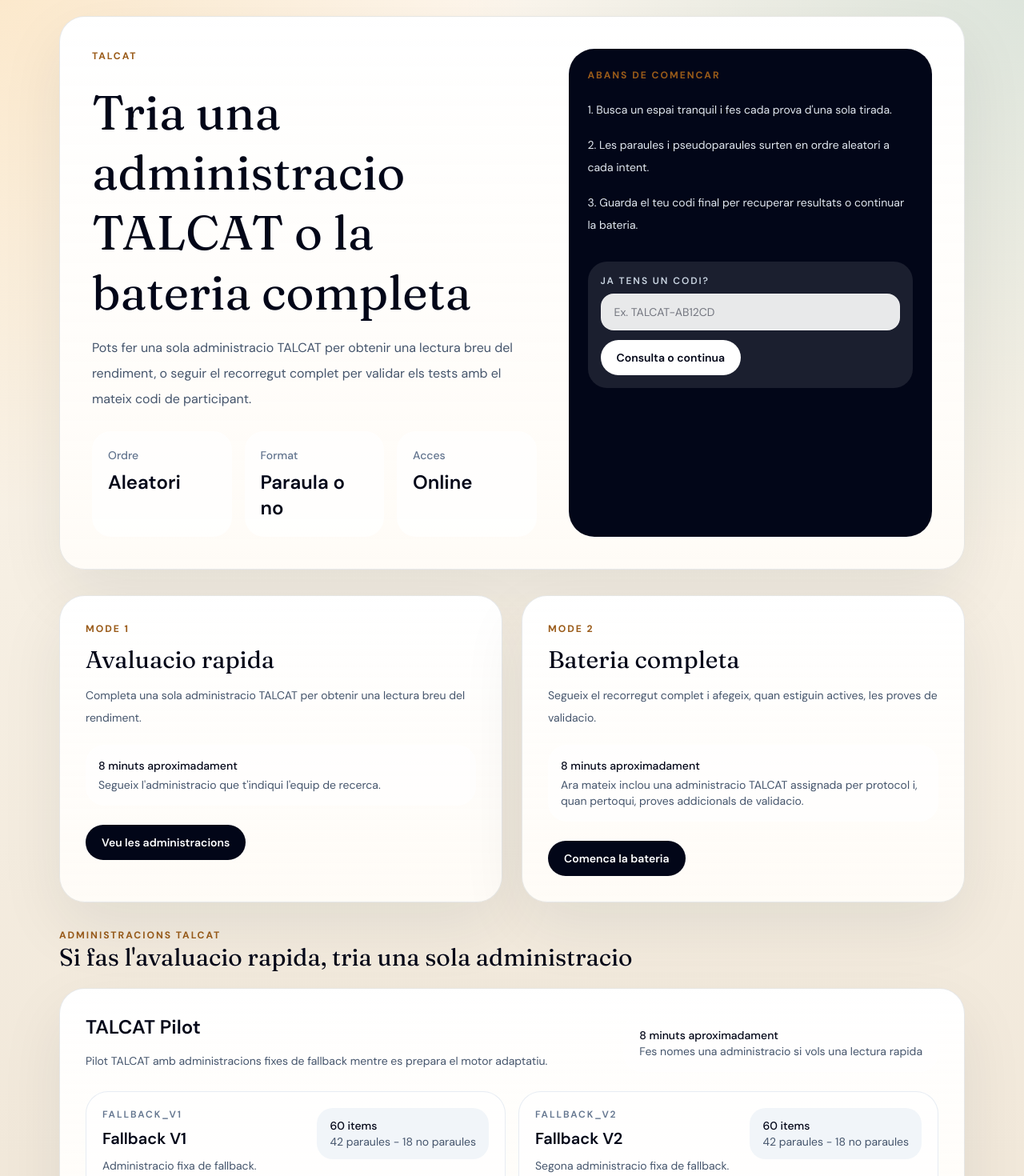
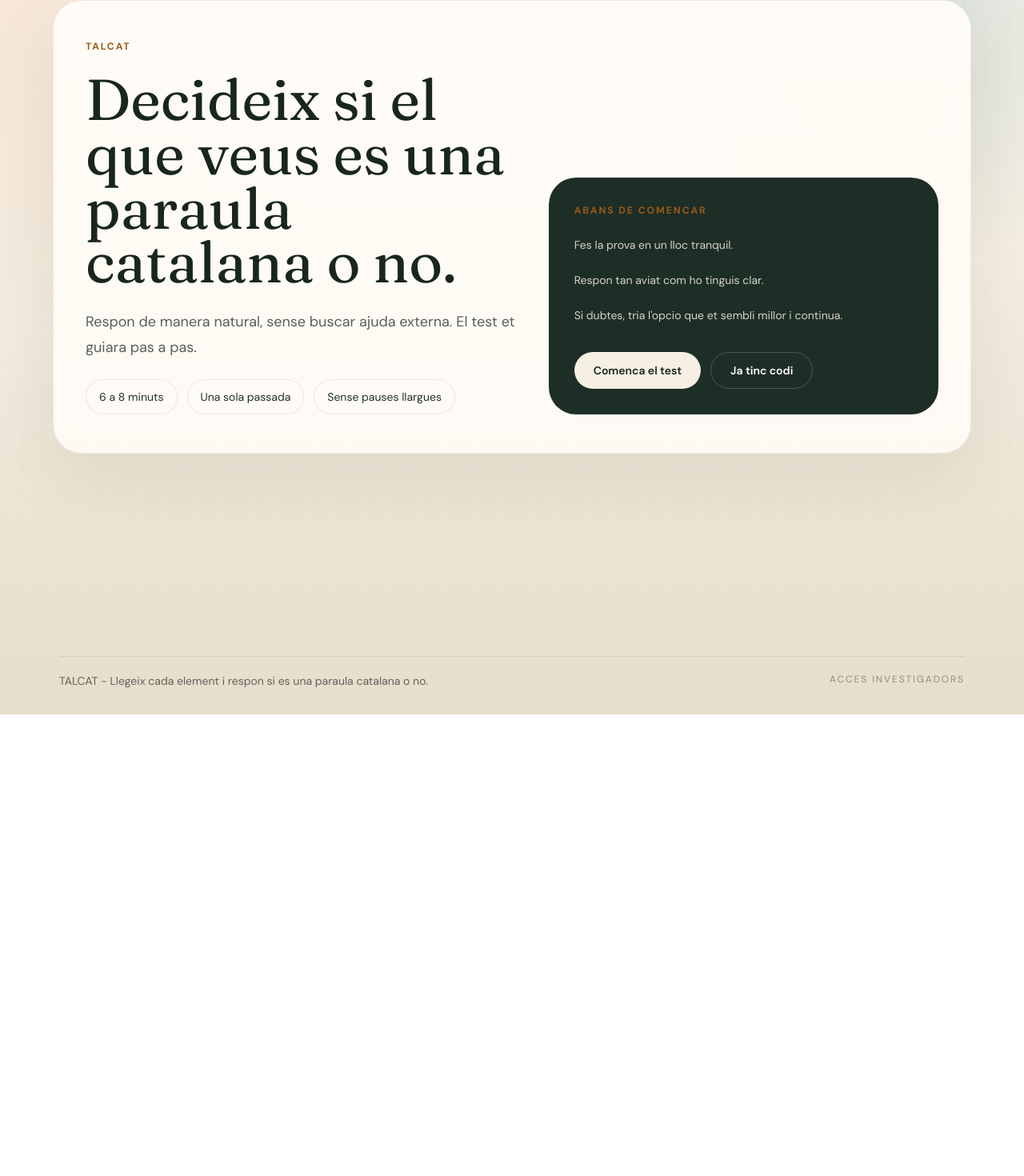
Before and after one commit to nimchimsky/TALCAT, a Next.js app: page / in a window 1280 px wide. Shown: the part 20-1490 px from the top of the page at 80% size. After the commit the page ends 913 px from the top, so only its background shows below. Built offline with nearby package versions, Linux system fonts and the light colour scheme; no server answers; the database is empty.

Commit message:
Redesign public TALCAT adaptive flow

```diff
--- a/src/app/globals.css
+++ b/src/app/globals.css
@@ -1,11 +1,11 @@
 @import "tailwindcss";
 
 :root {
-  --background: #f6efe3;
-  --foreground: #112033;
-  --surface: rgba(255, 251, 245, 0.84);
-  --surface-strong: rgba(255, 255, 255, 0.96);
-  --border: rgba(17, 32, 51, 0.1);
+  --background: #f3ecdf;
+  --foreground: #14231d;
+  --surface: rgba(252, 248, 241, 0.84);
+  --surface-strong: rgba(255, 252, 247, 0.96);
+  --border: rgba(20, 35, 29, 0.12);
 }
 
 @theme inline {
@@ -25,9 +25,9 @@
 
 body {
   background:
-    radial-gradient(circle at top left, rgba(244, 193, 113, 0.28), transparent 30%),
-    radial-gradient(circle at top right, rgba(64, 140, 132, 0.18), transparent 32%),
-    linear-gradient(180deg, #fff8ef 0%, #f6efe3 42%, #efe5d6 100%);
+    radial-gradient(circle at top left, rgba(220, 139, 71, 0.22), transparent 28%),
+    radial-gradient(circle at 85% 0%, rgba(31, 99, 85, 0.18), transparent 26%),
+    linear-gradient(180deg, #fbf7f0 0%, #f3ecdf 42%, #e7ddcb 100%);
   color: var(--foreground);
   font-family: var(--font-dm-sans), sans-serif;
   min-height: 100vh;
@@ -60,3 +60,74 @@
 .font-display {
   font-family: var(--font-fraunces), serif;
 }
+
+.public-shell {
+  position: relative;
+  min-height: 100vh;
+}
+
+.public-shell::before {
+  content: "";
+  pointer-events: none;
+  position: fixed;
+  inset: 0;
+  background:
+    linear-gradient(135deg, rgba(255, 255, 255, 0.35), transparent 32%),
+    repeating-linear-gradient(
+      90deg,
+      rgba(20, 35, 29, 0.02) 0,
+      rgba(20, 35, 29, 0.02) 1px,
+      transparent 1px,
+      transparent 14px
+    );
+  opacity: 0.7;
+}
+
+.public-frame {
+  position: relative;
+  z-index: 1;
+  margin: 0 auto;
+  width: 100%;
+  max-width: 1180px;
+  padding: 1.25rem 1rem 3rem;
+}
+
+.public-panel {
+  border: 1px solid rgba(20, 35, 29, 0.08);
+  border-radius: 36px;
+  background:
+    linear-gradient(180deg, rgba(255, 250, 244, 0.92), rgba(253, 249, 242, 0.76)),
+    rgba(255, 255, 255, 0.8);
+  box-shadow:
+    0 32px 90px rgba(42, 34, 22, 0.08),
+    inset 0 1px 0 rgba(255, 255, 255, 0.85);
+  backdrop-filter: blur(16px);
+}
+
+.instruction-chip {
+  border: 1px solid rgba(20, 35, 29, 0.08);
+  border-radius: 999px;
+  background: rgba(255, 251, 247, 0.92);
+  padding: 0.7rem 1rem;
+}
+
+.answer-button {
+  border-radius: 30px;
+  border: 1px solid rgba(20, 35, 29, 0.12);
+  padding: 1.25rem 1.4rem;
+  text-align: left;
+  transition:
+    transform 140ms ease,
+    border-color 140ms ease,
+    background-color 140ms ease,
+    box-shadow 140ms ease;
+}
+
+.answer-button:hover {
+  transform: translateY(-1px);
+}
+
+.answer-button:focus-visible {
+  outline: 2px solid rgba(20, 35, 29, 0.4);
+  outline-offset: 2px;
+}
--- a/src/app/page.tsx
+++ b/src/app/page.tsx
@@ -1,185 +1,56 @@
 import Link from "next/link";
-
-import { getPublicHomeData } from "@/lib/public-data";
 
 export const dynamic = "force-dynamic";
 
 export default async function HomePage() {
-  const data = await getPublicHomeData();
+  return (
+    <div className="public-shell">
+      <div className="public-frame">
+        <section className="public-panel overflow-hidden px-6 py-8 sm:px-10 sm:py-12">
+          <div className="grid gap-10 lg:grid-cols-[1.05fr_0.95fr] lg:items-end">
+            <div className="space-y-6">
+              <p className="eyebrow">TALCAT</p>
+              <h1 className="max-w-3xl font-display text-5xl leading-[0.94] text-[#18261e] sm:text-6xl lg:text-7xl">
+                Decideix si el que veus es una paraula catalana o no.
+              </h1>
+              <p className="max-w-xl text-base leading-8 text-[#55605a] sm:text-lg">
+                Respon de manera natural, sense buscar ajuda externa. El test et
+                guiara pas a pas.
+              </p>
 
-  return (
-    <div className="mx-auto w-full max-w-[1180px] px-4 py-6 sm:px-6 sm:py-10">
-      <section className="card-surface overflow-hidden p-6 sm:p-8 lg:p-10">
-        <div className="grid gap-10 lg:grid-cols-[1.1fr_0.9fr]">
-          <div className="space-y-6">
-            <p className="eyebrow">TALCAT</p>
-            <div className="space-y-4">
-              <h1 className="font-display text-5xl leading-tight text-slate-950 sm:text-6xl">
-                Tria una administracio TALCAT o la bateria completa
-              </h1>
-              <p className="max-w-2xl text-base leading-8 text-slate-600">
-                Pots fer una sola administracio TALCAT per obtenir una lectura
-                breu del rendiment, o seguir el recorregut complet per validar
-                els tests amb el mateix codi de participant.
-              </p>
+              <div className="flex flex-wrap gap-3 text-sm text-[#22332a]">
+                <div className="instruction-chip">6 a 8 minuts</div>
+                <div className="instruction-chip">Una sola passada</div>
+                <div className="instruction-chip">Sense pauses llargues</div>
+              </div>
             </div>
 
-            <div className="grid gap-4 sm:grid-cols-3">
-              <div className="rounded-[24px] bg-white/75 p-5">
-                <p className="text-sm font-medium text-slate-500">Ordre</p>
-                <p className="mt-2 text-2xl font-semibold text-slate-950">
-                  Aleatori
-                </p>
+            <div className="rounded-[34px] bg-[#1d2e26] p-6 text-[#f7f3ec] sm:p-8">
+              <p className="eyebrow text-[#e8b06a]">Abans de comencar</p>
+              <div className="mt-5 space-y-4 text-sm leading-7 text-[#d7d3cb]">
+                <p>Fes la prova en un lloc tranquil.</p>
+                <p>Respon tan aviat com ho tinguis clar.</p>
+                <p>Si dubtes, tria l&apos;opcio que et sembli millor i continua.</p>
               </div>
-              <div className="rounded-[24px] bg-white/75 p-5">
-                <p className="text-sm font-medium text-slate-500">Format</p>
-                <p className="mt-2 text-2xl font-semibold text-slate-950">
-                  Paraula o no
-                </p>
-              </div>
-              <div className="rounded-[24px] bg-white/75 p-5">
-                <p className="text-sm font-medium text-slate-500">Acces</p>
-                <p className="mt-2 text-2xl font-semibold text-slate-950">
-                  Online
-                </p>
+
+              <div className="mt-8 flex flex-col gap-3 sm:flex-row">
+                <Link
+                  href="/itineraris/completa"
+                  className="inline-flex items-center justify-center rounded-full bg-[#f6efe4] px-6 py-3 text-sm font-semibold text-[#18261e] transition hover:bg-white"
+                >
+                  Comenca el test
+                </Link>
+                <Link
+                  href="/resultats"
+                  className="inline-flex items-center justify-center rounded-full border border-white/20 px-6 py-3 text-sm font-semibold text-white transition hover:bg-white/8"
+                >
+                  Ja tinc codi
+                </Link>
               </div>
             </div>
           </div>
-
-          <div className="rounded-[32px] bg-slate-950 p-6 text-white">
-            <p className="eyebrow text-amber-300">Abans de comencar</p>
-            <div className="mt-5 space-y-4 text-sm leading-7 text-slate-200">
-              <p>1. Busca un espai tranquil i fes cada prova d&apos;una sola tirada.</p>
-              <p>2. Les paraules i pseudoparaules surten en ordre aleatori a cada intent.</p>
-              <p>3. Guarda el teu codi final per recuperar resultats o continuar la bateria.</p>
-            </div>
-
-            <form
-              action="/resultats"
-              method="get"
-              className="mt-8 rounded-[24px] bg-white/10 p-4"
-            >
-              <label
-                htmlFor="codi"
-                className="mb-2 block text-xs font-semibold uppercase tracking-[0.16em] text-slate-300"
-              >
-                Ja tens un codi?
-              </label>
-              <input
-                id="codi"
-                name="codi"
-                placeholder="Ex. TALCAT-AB12CD"
-                className="w-full rounded-2xl border border-white/15 bg-white/90 px-4 py-3 text-sm text-slate-950 outline-none ring-0"
-              />
-              <button
-                type="submit"
-                className="mt-3 rounded-full bg-white px-5 py-3 text-sm font-semibold text-slate-950 transition hover:bg-slate-100"
-              >
-                Consulta o continua
-              </button>
-            </form>
-          </div>
-        </div>
-      </section>
-
-      <section className="mt-8 grid gap-6 lg:grid-cols-2">
-        {data.journeys.map((journey) => (
-          <article key={journey.id} className="card-surface p-6 sm:p-8">
-            <p className="eyebrow">{journey.id === "quick" ? "Mode 1" : "Mode 2"}</p>
-            <h2 className="mt-3 font-display text-3xl text-slate-950">
-              {journey.title}
-            </h2>
-            <p className="mt-3 text-sm leading-7 text-slate-600">
-              {journey.description}
-            </p>
-            <div className="mt-5 rounded-[24px] bg-white/75 p-4 text-sm text-slate-600">
-              <p className="font-medium text-slate-950">
-                {journey.estimatedMinutes} minuts aproximadament
-              </p>
-              <p className="mt-1">{journey.note}</p>
-            </div>
-            <Link
-              href={journey.href}
-              className="mt-6 inline-flex rounded-full bg-slate-950 px-5 py-3 text-sm font-semibold text-white transition hover:bg-slate-800"
-            >
-              {journey.ctaLabel}
-            </Link>
-          </article>
-        ))}
-      </section>
-
-      <section id="versions-talcat" className="mt-8">
-        <div className="mb-5 flex items-end justify-between gap-4">
-          <div>
-            <p className="eyebrow">Administracions TALCAT</p>
-            <h2 className="font-display text-3xl text-slate-950">
-              Si fas l&apos;avaluacio rapida, tria una sola administracio
-            </h2>
-          </div>
-        </div>
-
-        <div className="grid gap-6">
-          {data.tests.map((test) => (
-            <article key={test.id} className="card-surface p-6 sm:p-8">
-              <div className="flex flex-col gap-6 lg:flex-row lg:items-start lg:justify-between">
-                <div className="max-w-2xl space-y-3">
-                  <h3 className="text-2xl font-semibold text-slate-950">
-                    {test.name}
-                  </h3>
-                  <p className="text-sm leading-7 text-slate-600">
-                    {test.description}
-                  </p>
-                </div>
-                <div className="rounded-[24px] bg-white/75 px-5 py-4 text-sm text-slate-600">
-                  <p className="font-medium text-slate-950">
-                    {test.estimatedMinutes} minuts aproximadament
-                  </p>
-                  <p>Fes nomes una administracio si vols una lectura rapida</p>
-                </div>
-              </div>
-
-              <div className="mt-6 grid gap-4 lg:grid-cols-2">
-                {test.forms.map((form) => (
-                  <div
-                    key={form.code}
-                    className="rounded-[28px] border border-slate-200/80 bg-white/75 p-5"
-                  >
-                    <div className="flex flex-col gap-4 sm:flex-row sm:items-start sm:justify-between">
-                      <div>
-                        <p className="text-xs font-semibold uppercase tracking-[0.16em] text-slate-500">
-                          {form.code}
-                        </p>
-                        <h4 className="mt-2 text-xl font-semibold text-slate-950">
-                          {form.label}
-                        </h4>
-                        <p className="mt-2 text-sm leading-6 text-slate-600">
-                          {form.description}
-                        </p>
-                      </div>
-                      <div className="rounded-[20px] bg-slate-100 px-4 py-3 text-sm text-slate-600">
-                        <p className="font-medium text-slate-950">
-                          {form.itemCount} items
-                        </p>
-                        <p>
-                          {form.wordCount} paraules - {form.pseudowordCount} no
-                          paraules
-                        </p>
-                      </div>
-                    </div>
-
-                    <Link
-                      href={`/proves/${form.code}`}
-                      className="mt-5 inline-flex rounded-full bg-slate-950 px-5 py-3 text-sm font-semibold text-white transition hover:bg-slate-800"
-                    >
-                      Fes aquesta administracio
-                    </Link>
-                  </div>
-                ))}
-              </div>
-            </article>
-          ))}
-        </div>
-      </section>
+        </section>
+      </div>
     </div>
   );
 }
--- a/src/components/public-footer.tsx
+++ b/src/components/public-footer.tsx
@@ -2,12 +2,12 @@
 
 export function PublicFooter() {
   return (
-    <footer className="mx-auto mt-16 w-full max-w-[1180px] px-4 pb-8 sm:px-6">
-      <div className="flex flex-col gap-4 border-t border-slate-300/70 pt-5 text-sm text-slate-500 sm:flex-row sm:items-center sm:justify-between">
-        <p>TALCAT - Prova online de reconeixement lexical en catala per a recerca.</p>
+    <footer className="mx-auto mt-10 w-full max-w-[1180px] px-4 pb-8 sm:px-6">
+      <div className="flex flex-col gap-4 border-t border-[#22332a]/10 pt-5 text-sm text-[#5f645f] sm:flex-row sm:items-center sm:justify-between">
+        <p>TALCAT - Llegeix cada element i respon si es una paraula catalana o no.</p>
         <Link
           href="/admin"
-          className="self-start text-xs uppercase tracking-[0.16em] text-slate-400 transition hover:text-slate-700"
+          className="self-start text-xs uppercase tracking-[0.16em] text-[#8b8f88] transition hover:text-[#22332a]"
         >
           Acces investigadors
         </Link>
```
Also changed, not shown: src/app/itineraris/[planId]/page.tsx (+49 -52 lines), src/app/proves/[formCode]/page.tsx (+32 -46 lines), src/components/public-test-runner.tsx (+38 -42 lines).
